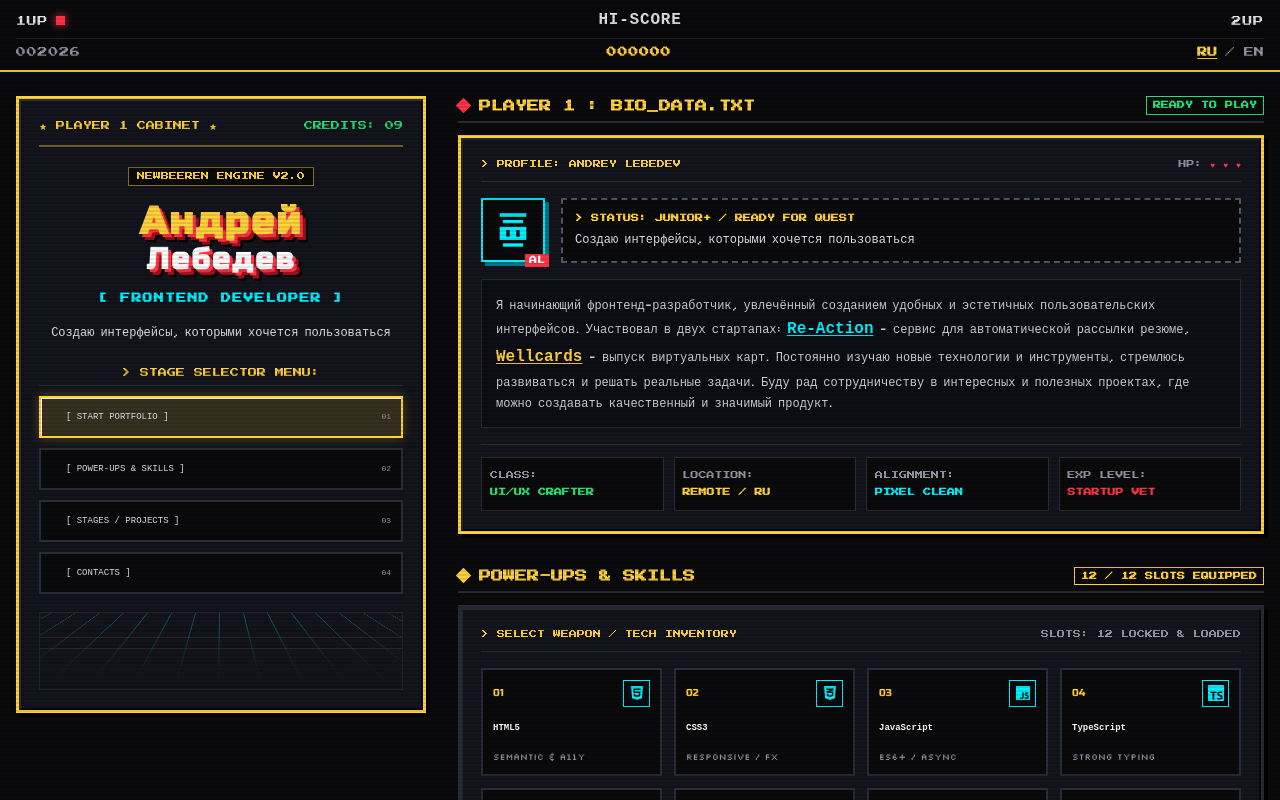
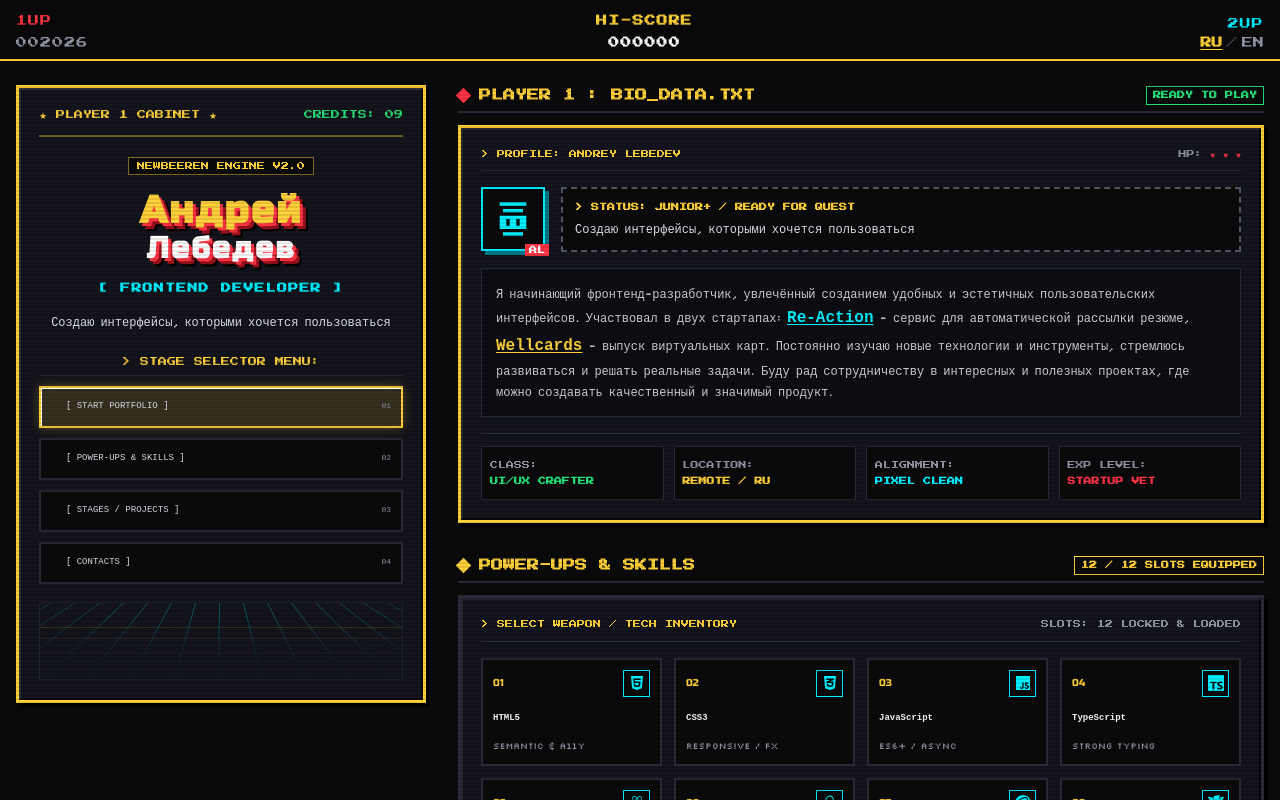
Before and after one commit to alebedev85/personal-site, a Next.js app: page /8bit in a window 1280 px wide. Shown: the top 800 px of the page. Built offline with nearby package versions, Linux system fonts and the light colour scheme.

Commit message:
refactor: поправил стиль в хедоре

```diff
--- a/src/features/ArcadePortfolio/Header/Header.module.scss
+++ b/src/features/ArcadePortfolio/Header/Header.module.scss
@@ -1,42 +1,38 @@
-@use "../styles/_breakpoints.scss" as *;
-
 .scoreboard {
   position: sticky;
   z-index: 50;
   top: 0;
-  padding: 8px 16px;
+
   border-bottom: 2px solid var(--arcade-yellow);
   background: rgb(10 10 12 / 96%);
   backdrop-filter: blur(10px);
   transition: background-color 180ms ease;
+
+  [data-theme="light"] & {
+    background: rgb(232 234 246 / 96%);
+  }
 }
 
 .scoreboardInner {
+  display: flex;
   width: min(100%, 1280px);
+  padding: 8px 16px;
+  align-items: center;
+  justify-content: space-between;
   margin: 0 auto;
+  font-family: var(--font-pixel);
+  font-size: 11px;
+  letter-spacing: 0.05em;
 }
 
-.scoreboardInner {
-  font-size: 10px;
-  letter-spacing: 0.08em;
+.playerGroup {
+  display: flex;
+  flex-direction: column;
+  gap: 4px;
 }
 
-.scoreboardTop,
-.scoreboardBottom {
-  display: flex;
-  align-items: center;
-  justify-content: space-between;
-}
-
-.scoreboardTop {
-  min-height: 25px;
-  padding-bottom: 4px;
-  border-bottom: 1px solid rgb(42 43 56 / 75%);
-}
-
-.scoreboardBottom {
-  min-height: 23px;
-  padding-top: 3px;
+.playerGroupRight {
+  align-items: flex-end;
 }
 
 .playerButton {
@@ -46,28 +42,43 @@
   padding: 0;
   border: 0;
   background: transparent;
-  color: var(--arcade-muted);
   cursor: pointer;
-  font-size: 10px;
-  letter-spacing: inherit;
-  transition: filter 150ms ease;
+  font-family: var(--font-pixel);
+  font-size: 11px;
+  font-weight: 700;
+  letter-spacing: 0.1em;
+  transition: all 150ms ease;
 
   &:hover,
   &:focus-visible {
-    filter: brightness(1.35);
+    filter: brightness(1.25);
   }
 }
 
-.playerButtonActive {
+.playerButton.playerButtonDark {
   color: var(--arcade-red);
+}
+
+.playerButton.playerButtonLight {
+  color: var(--arcade-cyan);
+}
+
+.playerText {
+  padding-top: 4px;
 }
 
 .redDot,
 .cyanDot {
-  width: 9px;
-  height: 9px;
+  display: inline-block;
+  width: 10px;
+  height: 10px;
+  flex: 0 0 10px;
   background: var(--arcade-red);
   box-shadow: 0 0 8px var(--arcade-red);
+}
+
+.redDot {
+  animation: markerBlink 750ms steps(1) infinite;
 }
 
 .cyanDot {
@@ -75,63 +86,90 @@
   box-shadow: 0 0 8px var(--arcade-cyan);
 }
 
-.playerButton:not(.playerButtonActive) .redDot,
-.playerButton:not(.playerButtonActive) .cyanDot {
+.playerButton[aria-pressed="false"] .redDot,
+.playerButton[aria-pressed="false"] .cyanDot {
   visibility: hidden;
 }
 
-.highScoreLabel,
-.scoreValue {
+.highScoreLink {
+  align-items: center;
+  color: #fff;
+  text-decoration: none;
+  font-family: var(--font-pixel);
+  font-size: 11px;
+
+  &:hover,
+  &:focus-visible {
+    filter: brightness(1.15);
+  }
+}
+
+.highScoreLabel {
   color: var(--arcade-yellow);
   font-weight: 700;
+  letter-spacing: 0.1em;
+  text-transform: uppercase;
+}
+
+.scoreValue {
+  color: #fff;
+  font-weight: 700;
+  letter-spacing: 0.1em;
+  transition: color 150ms ease;
 }
 
 .scoreLabel {
   color: var(--arcade-muted);
+  font-family: var(--font-pixel);
+  font-size: 11px;
+  letter-spacing: 0.1em;
 }
 
 .languageSwitch {
   display: inline-flex;
   align-items: center;
-  gap: 8px;
+  gap: 4px;
   color: var(--arcade-muted);
+  font-family: var(--font-pixel);
+  font-size: 11px;
+  line-height: 1;
 
-  button {
-    padding: 2px 0;
+  .languageButton {
+    padding: 0;
     border: 0;
     background: transparent;
     color: inherit;
     cursor: pointer;
-    font-size: 10px;
+    font-family: var(--font-pixel);
+    font-size: 11px;
+    line-height: inherit;
+    transition: color 150ms ease;
 
     &:hover,
     &:focus-visible {
       color: var(--arcade-yellow);
     }
   }
+}
 
-  [data-theme="light"] .scoreboard {
-    background: rgb(232 234 246 / 96%);
+.languageSwitch > span {
+  color: #4b5563;
+}
+
+.languageSwitch .languageActive {
+  color: var(--arcade-yellow);
+  font-weight: 700;
+  text-decoration: underline;
+}
+
+@keyframes markerBlink {
+  0%,
+  49% {
+    opacity: 1;
   }
 
-  @media (max-width: $bp-mobile-small) {
-    .scoreboard {
-      padding: 7px 10px;
-    }
-
-    .scoreboardInner {
-      font-size: 8px;
-    }
-
-    .playerButton,
-    .languageSwitch button {
-      font-size: 8px;
-    }
-  }
-
-  .languageActive {
-    color: var(--arcade-yellow);
-    font-weight: 700;
-    text-decoration: underline;
+  50%,
+  100% {
+    opacity: 0;
   }
 }
--- a/src/features/ArcadePortfolio/Header/Header.tsx
+++ b/src/features/ArcadePortfolio/Header/Header.tsx
@@ -34,42 +34,45 @@ const Header = ({ score }: ScoreboardProps) => {
   return (
     <header className={styles.scoreboard}>
       <div className={styles.scoreboardInner}>
-        <div className={styles.scoreboardTop}>
+        <div className={styles.playerGroup}>
           <button
-            className={`${styles.playerButton} ${
-              theme === "dark" ? styles.playerButtonActive : ""
-            }`}
+            className={`${styles.playerButton} ${styles.playerButtonDark}`}
             type="button"
             onClick={() => changeTheme("dark")}
             aria-pressed={theme === "dark"}
           >
-            <span>1UP</span>
-            <span className={styles.redDot} />
+            <span className={styles.playerText}>1UP</span>
+            <span className={styles.redDot} aria-hidden="true" />
           </button>
-          <Link className={styles.highScoreLabel} href="/">
+          <span className={styles.scoreLabel}>002026</span>
+        </div>
+        <Link
+          className={`${styles.playerGroup} ${styles.highScoreLink}`}
+          href="/"
+        >
+          <span className={`${styles.highScoreLabel} ${styles.playerText}`}>
             HI-SCORE
-          </Link>
+          </span>
+          <span className={styles.scoreValue} aria-label={`High score ${score}`}>
+            {score}
+          </span>
+        </Link>
+        <div className={`${styles.playerGroup} ${styles.playerGroupRight}`}>
           <button
-            className={`${styles.playerButton} ${
-              theme === "light" ? styles.playerButtonActive : ""
-            }`}
+            className={`${styles.playerButton} ${styles.playerButtonLight}`}
             type="button"
             onClick={() => changeTheme("light")}
             aria-pressed={theme === "light"}
           >
-            <span className={styles.cyanDot} />
-            <span>2UP</span>
+            <span className={styles.cyanDot} aria-hidden="true" />
+            <span className={styles.playerText}>2UP</span>
           </button>
-        </div>
-        <div className={styles.scoreboardBottom}>
-          <span className={styles.scoreLabel}>002026</span>
-          <span className={styles.scoreValue} aria-label={`High score ${score}`}>
-            {score}
-          </span>
           <div className={styles.languageSwitch} aria-label="Language">
             <button
               type="button"
-              className={language === "ru" ? styles.languageActive : ""}
+              className={`${styles.languageButton} ${
+                language === "ru" ? styles.languageActive : ""
+              }`}
               onClick={() => changeLanguage("ru")}
               aria-pressed={language === "ru"}
             >
@@ -78,7 +81,9 @@ const Header = ({ score }: ScoreboardProps) => {
             <span>/</span>
             <button
               type="button"
-              className={language === "en" ? styles.languageActive : ""}
+              className={`${styles.languageButton} ${
+                language === "en" ? styles.languageActive : ""
+              }`}
               onClick={() => changeLanguage("en")}
               aria-pressed={language === "en"}
             >
```
